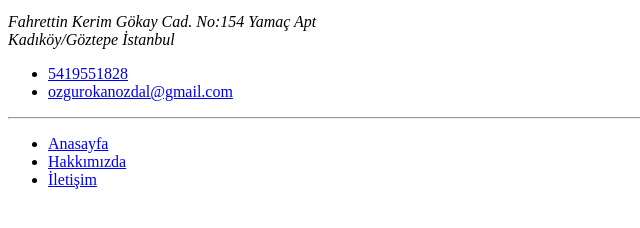
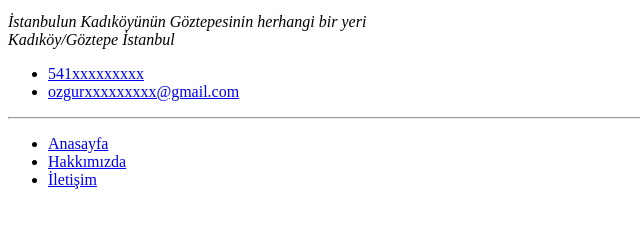
Before and after one commit to ozgurokan/odev3, a plain HTML site: page contact.html in a window 1280 px wide. Shown: the part 478-706 px from the top of the page, 0-640 px from the left. Drawn offline with Linux system fonts and the light colour scheme.

Commit message:
last commit

```diff
--- a/contact.html
+++ b/contact.html
@@ -35,11 +35,11 @@
                     Adres:
                 </p>
                 <Address>
-                    Fahrettin Kerim Gökay Cad. No:154 Yamaç Apt <br>Kadıköy/Göztepe İstanbul
+                    İstanbulun Kadıköyünün Göztepesinin herhangi bir yeri <br>Kadıköy/Göztepe İstanbul
                 </Address>
                 <ul>
-                    <li><a href="tel:05419551828">5419551828</a></li>
-                    <li><a href="mailto:ozgurokanozdal@gmail.com">ozgurokanozdal@gmail.com</a></li>
+                    <li><a href="tel:541xxxxxxxxx">541xxxxxxxxx</a></li>
+                    <li><a href="mailto:ozgurokanxxxxx@gmail.com">ozgurxxxxxxxxx@gmail.com</a></li>
                 </ul>
                 <hr>
         </article>
```
